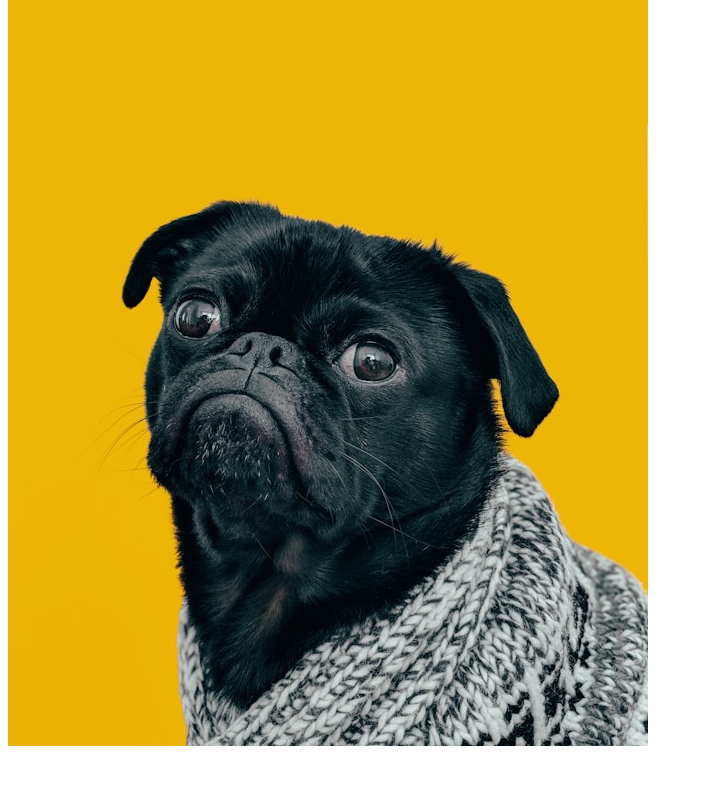
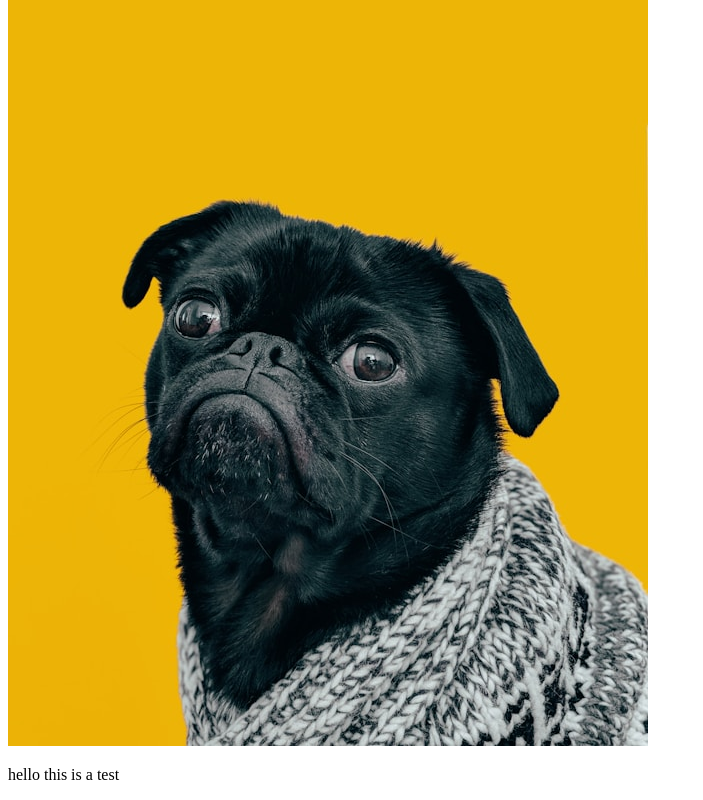
Before and after one commit to Gheyan/TOP, a plain HTML site: page index.html in a window 1280 px wide. Shown: the part 3640-4440 px from the top of the page, without its empty margins (0-703 px from the left). Before the commit the page ends 4398 px from the top, so only its background shows below. Drawn offline with Linux system fonts and the light colour scheme.

Commit message:
checking
pota

comut to

```diff
--- a/index.html
+++ b/index.html
@@ -58,5 +58,10 @@
         <img src="./images/dog.jpg" alt="The Odin Project Logo">
 
 
+        <!-- this is a comment to test commit messages-->
+         <!-- this is a comment to test commit messages-->
+
+         <p> hello this is a test</p>
+
     </body>
 </html>
```
